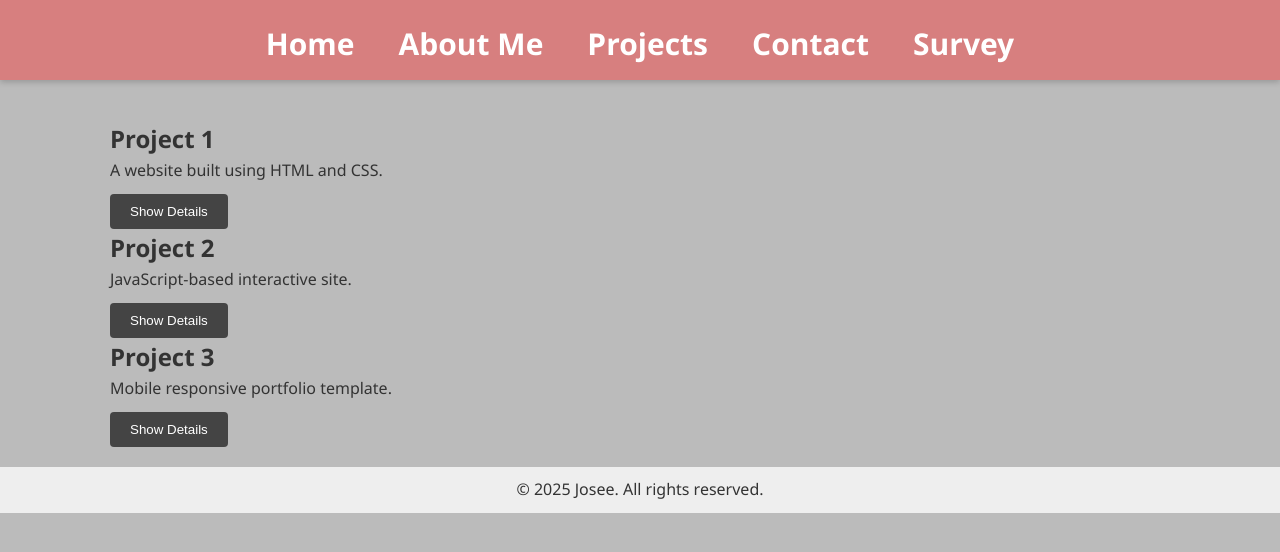
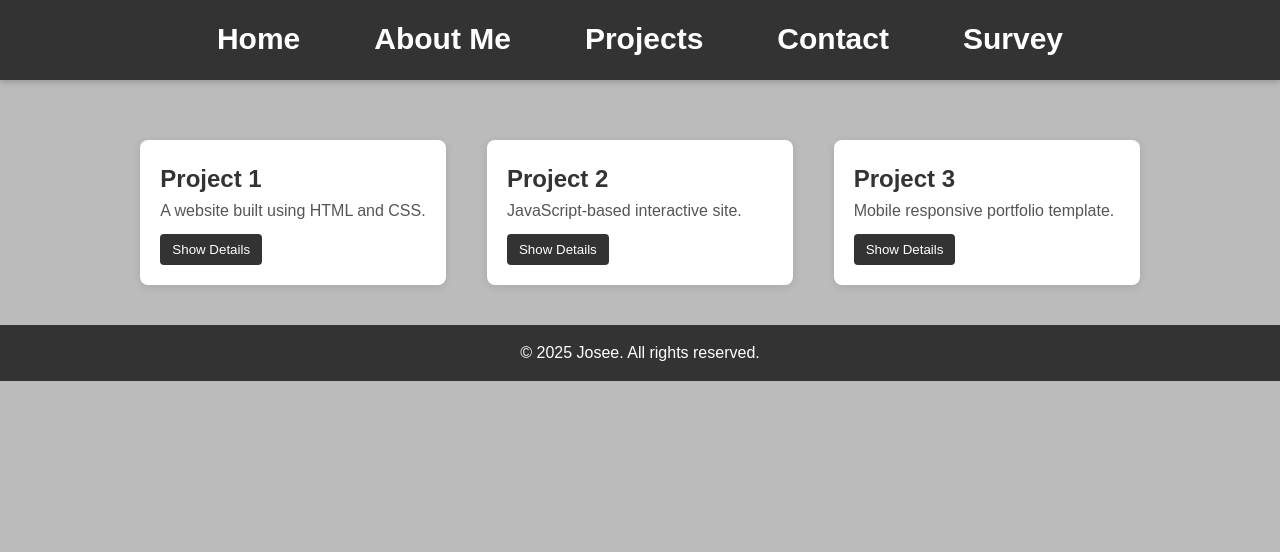
Before and after one commit to joseemvungi/josee-portfolio, a plain HTML site: page projects.html in a window 1280 px wide. Drawn offline with Linux system fonts and the light colour scheme.

Commit message:
Update projects.html

```diff
--- a/projects.html
+++ b/projects.html
@@ -4,15 +4,135 @@
   <meta charset="UTF-8">
   <meta name="description" content="Projects - Personal Portfolio">
   <meta name="keywords" content="Web Projects, Portfolio, HTML CSS JS">
-  <meta name="author" content="[Your Name]">
+  <meta name="author" content="Josee">
   <meta name="viewport" content="width=device-width, initial-scale=1.0">
   <title>Projects</title>
   <link rel="stylesheet" href="style.css">
+
+  <style>
+    body {
+      font-family: Arial, sans-serif;
+      margin: 0;
+      background-color: #bbbbbb;
+    }
+
+    header {
+      background-color: #333;
+      padding: 15px;
+    }
+
+    nav ul {
+      list-style: none;
+      display: flex;
+      justify-content: center;
+      margin: 0;
+      padding: 0;
+    }
+
+    nav ul li {
+      margin: 0 15px;
+    }
+
+    nav ul li a {
+      color: white;
+      text-decoration: none;
+      font-weight: bold;
+    }
+
+    .projects-container {
+      display: flex;
+      flex-wrap: wrap;
+      justify-content: space-around;
+      padding: 40px;
+      gap: 20px;
+    }
+
+    .project {
+      background-color: white;
+      border-radius: 8px;
+      box-shadow: 0 2px 8px rgba(0,0,0,0.1);
+      padding: 20px;
+      width: 30%;
+      box-sizing: border-box;
+    }
+
+    .project h2 {
+      margin-top: 0;
+      color: #333;
+    }
+
+    .project p {
+      color: #555;
+    }
+
+    .project button {
+      background-color: #333;
+      color: white;
+      border: none;
+      padding: 8px 12px;
+      cursor: pointer;
+      border-radius: 4px;
+    }
+
+    .project button:hover {
+      background-color: #555;
+    }
+
+    footer {
+      text-align: center;
+      padding: 15px;
+      background-color: #333;
+      color: white;
+    }
+
+
+    @media (max-width: 1000px) {
+      .project {
+        width: 45%;
+      }
+    }
+
+    @media (max-width: 600px) {
+      .project {
+        width: 100%;
+      }
+    }
+
+@media (max-width: 768px) {
+  #menu-toggle {
+    display: block;
+  }
+
+  nav ul {
+    flex-direction: column;
+    gap: 10px;
+    display: none;
+    background-color: #d77f7f;
+    padding: 20px;
+  }
+
+  nav ul.show {
+    display: flex;
+  }
+
+  .about-container {
+    flex-direction: column;
+  }
+
+  #div1 {
+    width: 95%;
+    font-size: 18px;
+  }
+}
+  </style>
 </head>
 <body>
   <header>
     <nav>
-      <ul>
+      <button id="menu-toggle">&#9776;</button>
+
+
+        <ul id="nav-links" class="nav-links">
           <li><a href="index.html">Home</a></li>
           <li><a href="about.html">About Me</a></li>
           <li><a href="projects.html">Projects</a></li>
```
Lines whose indentation alone changed are shown as unchanged.
